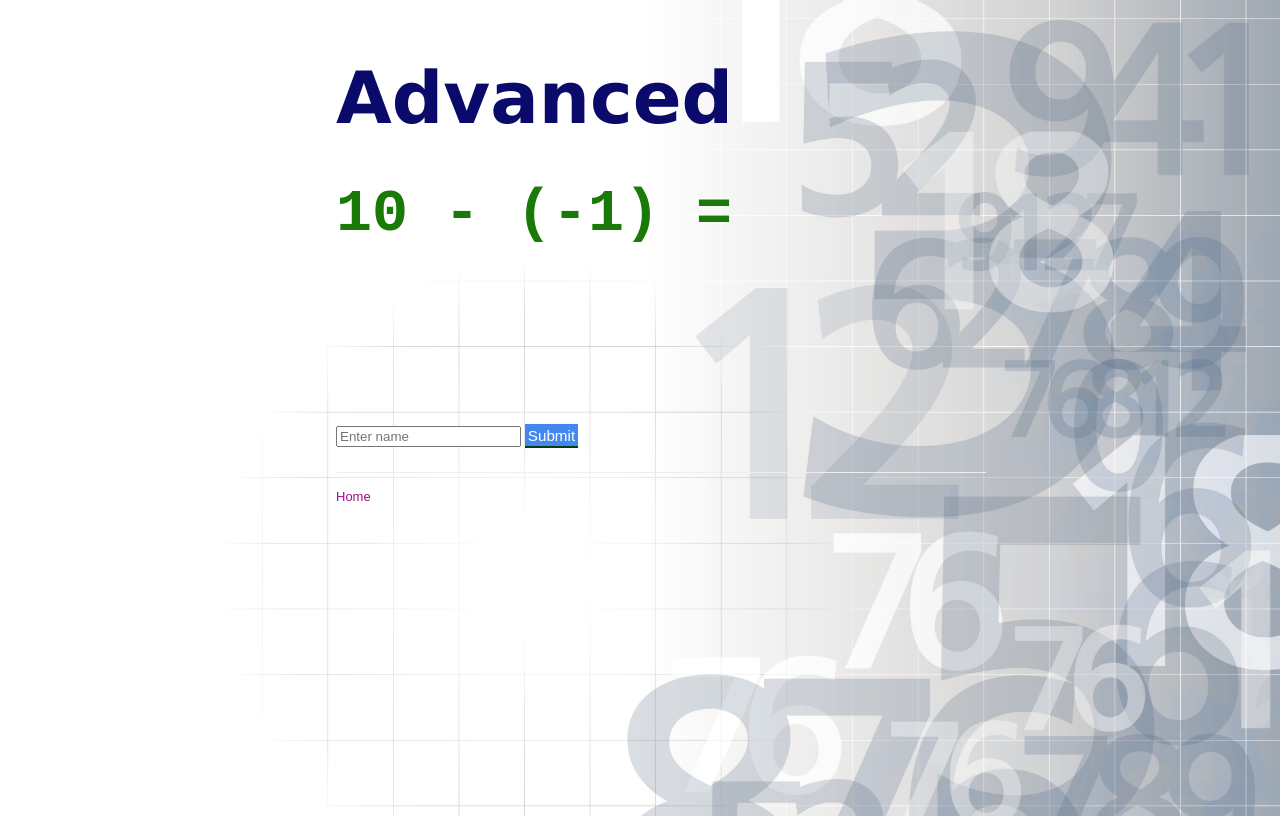
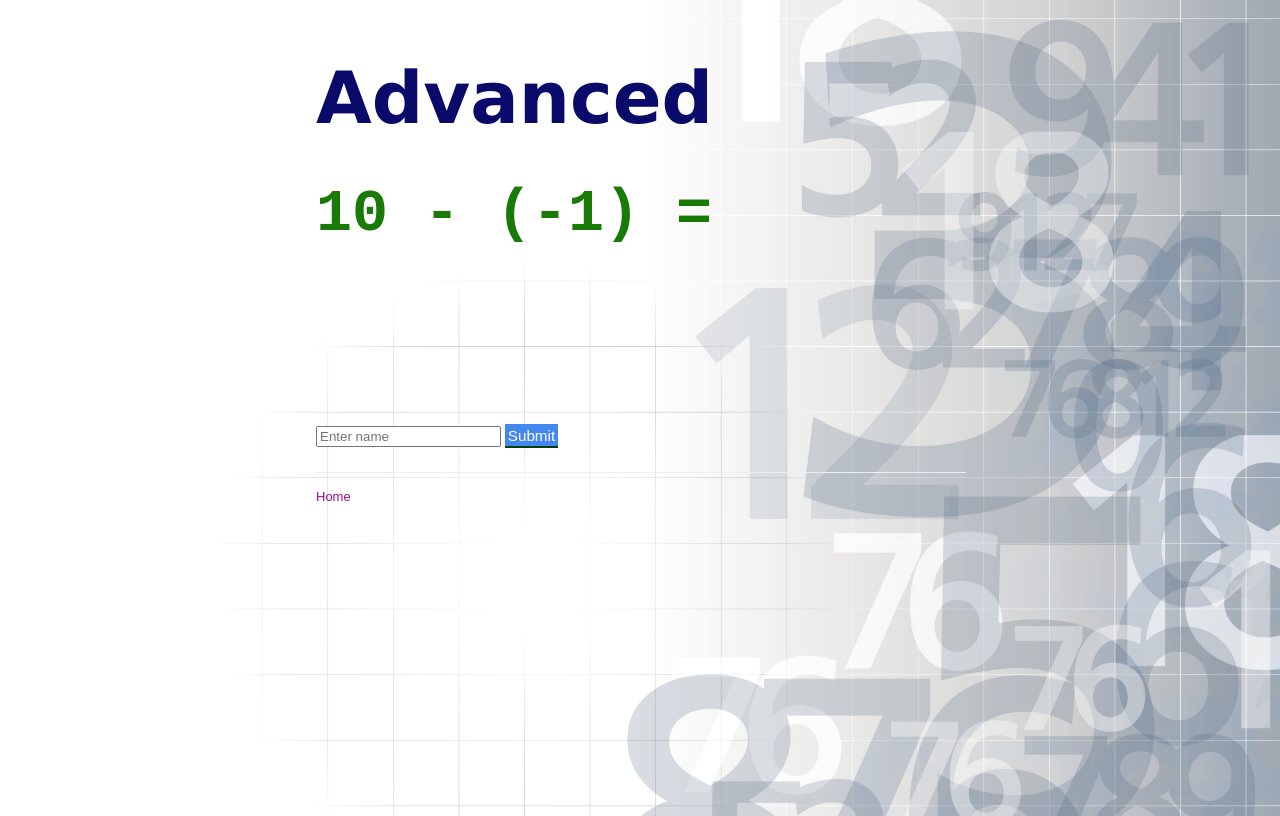
Before and after one commit to J-o-nathan/Maths-App2, a website: page public/advanced.html in a window 1280 px wide. Drawn offline with Linux system fonts and the light colour scheme.

Commit message:
obile friendly2

```diff
--- a/public/styles.css
+++ b/public/styles.css
@@ -2,7 +2,7 @@ body {
     color: #333333;
     font-family: Arial;
     max-width: 650px;
-    margin-left: 360px;
+    margin-left: 300px;
     padding: 0 16px;
     display: flex;
     flex-direction: column;
@@ -18,7 +18,7 @@ body {
     font-family: Arial;
     max-width: 650px;
     margin: 0 auto;
-    margin-left: 360px;
+    margin-left: 300px;
     padding: 0 16px;
     display: flex;
     flex-direction: column;
@@ -77,7 +77,7 @@ h1 {
     flex-grow: 0.8;
     background: url("./img/f.jpg");
     background-size: cover;
-    margin-left: 320px;
+    margin-left: 300px;
 
 }
 
```
